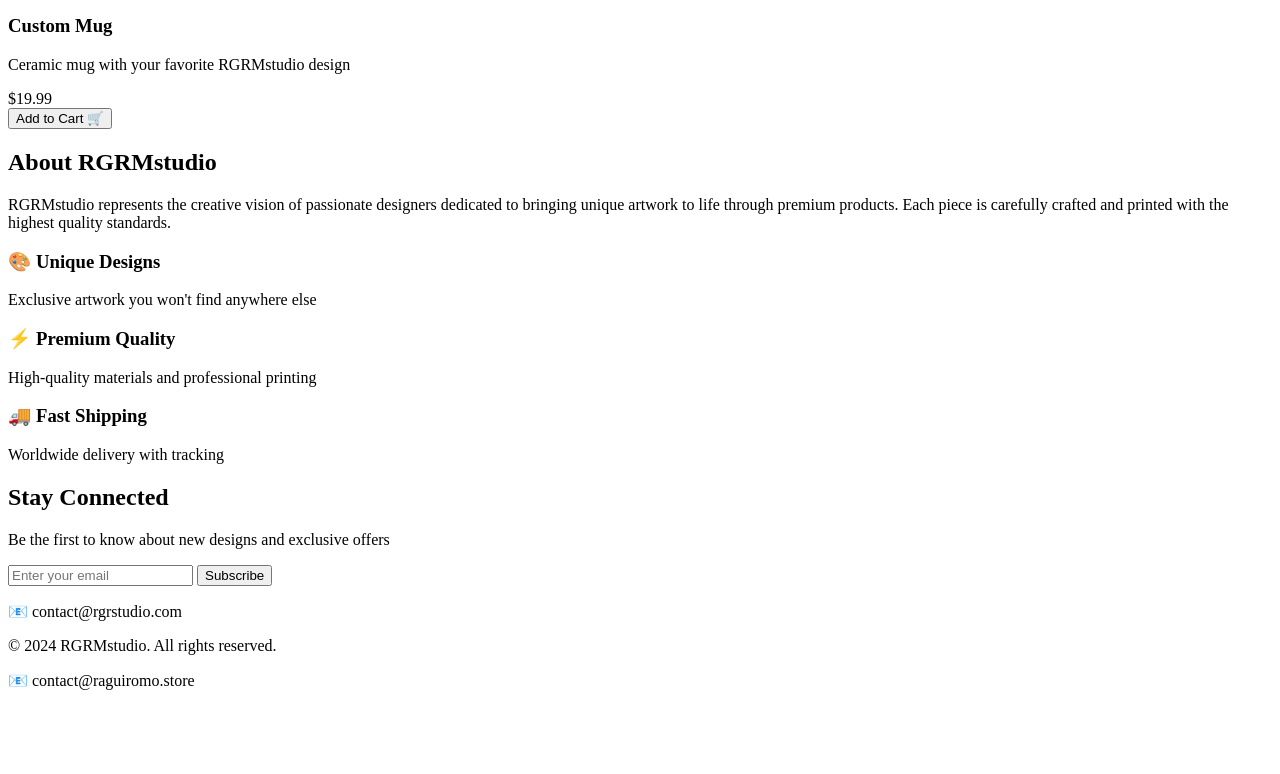
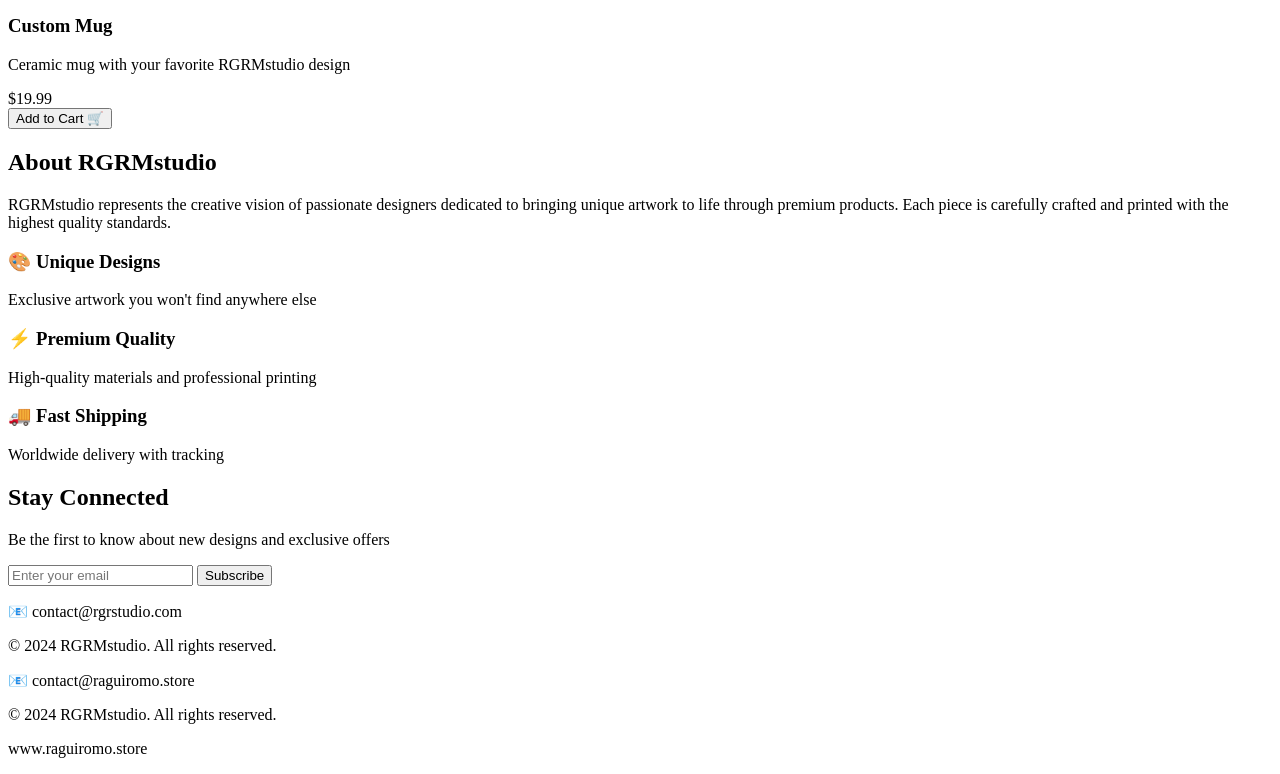
Before and after one commit to RGRMstudio/RGRMstudio, a plain HTML site: page Index.html in a window 1280 px wide. Shown: the part 1078-1852 px from the top of the page. Before the commit the page ends 1784 px from the top, so only its background shows below. Drawn offline with Linux system fonts and the light colour scheme.

Commit message:
Update Index.html

```diff
--- a/Index.html
+++ b/Index.html
@@ -111,3 +111,10 @@
 <div class="contact-info">
     <p>📧 contact@raguiromo.store</p>
 </div>
+
+<footer class="footer">
+    <div class="container">
+        <p>&copy; 2024 RGRMstudio. All rights reserved.</p>
+        <p>www.raguiromo.store</p>
+    </div>
+</footer>
```
